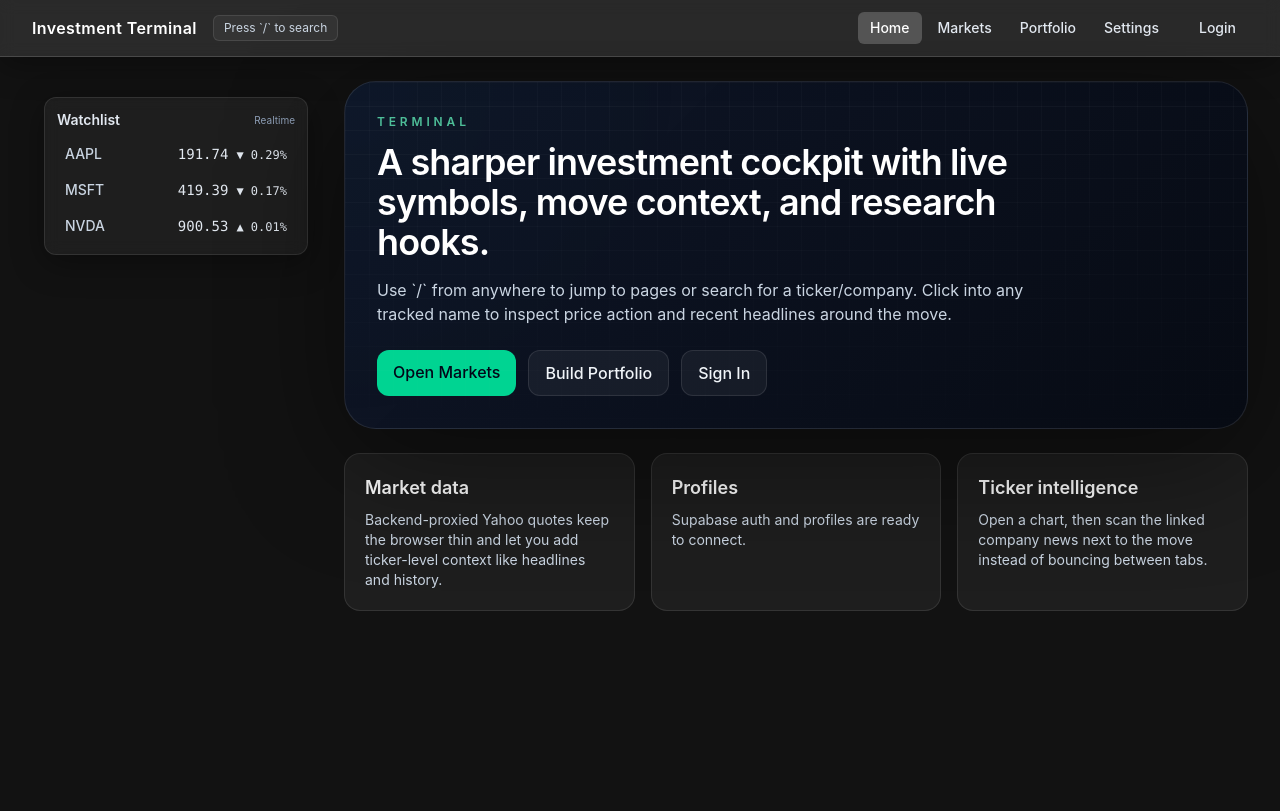
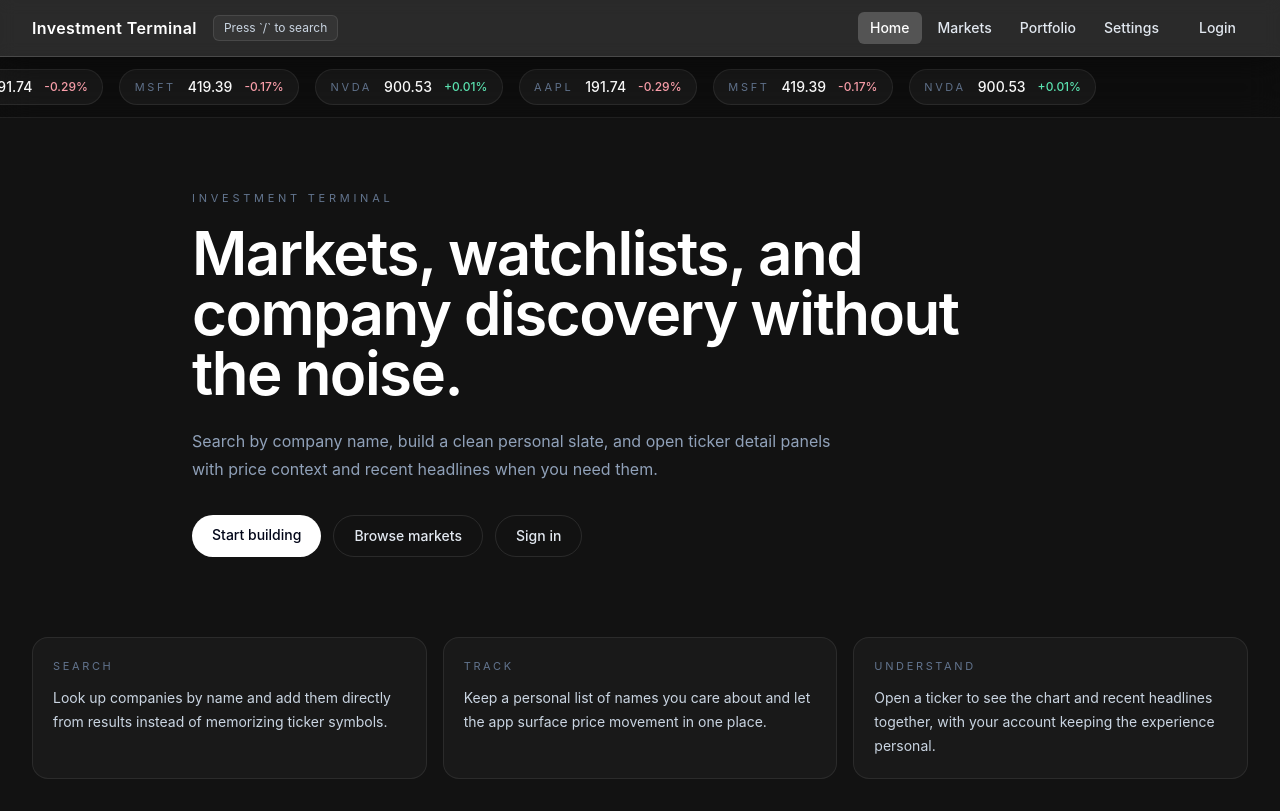
Before and after one commit to davis51502/investmentTerminal, a React (Vite) app: page / in a window 1280 px wide. Built offline with nearby package versions, Linux system fonts and the light colour scheme; no server answers.

Commit message:
Simplify home page and add market tape bar

```diff
--- a/src/index.css
+++ b/src/index.css
@@ -9,9 +9,8 @@
 body {
   min-width: 320px;
   background:
-    radial-gradient(circle at top, rgba(16, 185, 129, 0.15), transparent 24%),
-    radial-gradient(circle at right, rgba(14, 116, 144, 0.12), transparent 28%),
-    linear-gradient(180deg, #111827 0%, #0b1120 45%, #050816 100%);
+    radial-gradient(circle at top, rgba(255, 255, 255, 0.05), transparent 18%),
+    linear-gradient(180deg, #0c1018 0%, #090d15 55%, #070a12 100%);
 }
 
 #root {
@@ -37,3 +36,40 @@ body {
   background-size: 24px 24px;
   mask-image: linear-gradient(180deg, rgba(255,255,255,0.8), rgba(255,255,255,0.15));
 }
+
+.market-tape {
+  position: sticky;
+  top: 56px;
+  z-index: 40;
+  backdrop-filter: blur(16px);
+}
+
+.market-tape__track {
+  display: flex;
+  width: max-content;
+  align-items: center;
+  gap: 1rem;
+  padding: 0.75rem 0;
+  animation: market-tape-scroll 30s linear infinite;
+}
+
+.market-tape__item {
+  display: inline-flex;
+  align-items: center;
+  gap: 0.75rem;
+  white-space: nowrap;
+  border: 1px solid rgba(255, 255, 255, 0.08);
+  background: rgba(255, 255, 255, 0.04);
+  border-radius: 9999px;
+  padding: 0.45rem 0.9rem;
+}
+
+@keyframes market-tape-scroll {
+  from {
+    transform: translateX(0);
+  }
+
+  to {
+    transform: translateX(-50%);
+  }
+}
--- a/src/layouts/DashboardLayout.jsx
+++ b/src/layouts/DashboardLayout.jsx
@@ -6,40 +6,33 @@ import watchlist from '../data/watchlist.js'
 import usePortfolioSymbols from '../lib/usePortfolioSymbols.js'
 import useRealtimePrices from '../lib/useRealtimePrices.js'
 
-function SidebarWatchlist() {
+function MarketTape() {
   const { user } = useAuth()
   const [portfolioSymbols] = usePortfolioSymbols(user?.id || '')
   const symbols = portfolioSymbols.length ? portfolioSymbols : watchlist
   const { data } = useRealtimePrices(symbols)
+  const items = [...symbols, ...symbols]
 
   return (
-    <aside className="hidden lg:block w-72 shrink-0 px-3 py-4">
-      <div className="bg-white/5 backdrop-blur supports-[backdrop-filter]:bg-white/5 border border-white/10 shadow-[0_8px_32px_rgba(0,0,0,0.35)] rounded-xl p-3">
-        <div className="flex items-center justify-between mb-2">
-          <h3 className="text-sm font-semibold text-slate-200">Watchlist</h3>
-          <span className="text-[10px] text-slate-400">Realtime</span>
-        </div>
-        <ul className="space-y-1">
-          {symbols.map((sym) => {
+    <div className="market-tape border-b border-white/8 bg-black/18">
+      <div className="mx-auto max-w-7xl overflow-hidden px-4 sm:px-6 lg:px-8">
+        <div className="market-tape__track">
+          {items.map((sym, index) => {
             const item = data[sym]
             const isUp = (item?.change ?? 0) >= 0
             return (
-              <li key={sym} className="flex items-center justify-between text-sm py-1.5 px-2 rounded-md hover:bg-white/5">
-                <span className="text-slate-300 font-medium">{sym}</span>
-                <span className={`font-mono ${isUp ? 'text-gain' : 'text-loss'}`}>
-                  {item?.price?.toFixed?.(2) ?? '—'}
-                  {item?.percent != null && (
-                    <span className={`ml-2 text-xs ${isUp ? 'text-gain' : 'text-loss'}`}>
-                      {isUp ? '▲' : '▼'} {Math.abs(item.percent).toFixed(2)}%
-                    </span>
-                  )}
+              <div key={`${sym}-${index}`} className="market-tape__item">
+                <span className="text-[11px] uppercase tracking-[0.24em] text-slate-500">{sym}</span>
+                <span className="text-sm font-medium text-white">{item?.price?.toFixed?.(2) ?? '—'}</span>
+                <span className={`text-xs font-medium ${isUp ? 'text-emerald-300' : 'text-rose-300'}`}>
+                  {isUp ? '+' : '-'}{Math.abs(item?.percent ?? 0).toFixed(2)}%
                 </span>
-              </li>
+              </div>
             )
           })}
-        </ul>
+        </div>
       </div>
-    </aside>
+    </div>
   )
 }
 
@@ -70,13 +63,11 @@ function DashboardLayout({ children }) {
   return (
     <div className="min-h-screen bg-[#121212] text-slate-200">
       <Header />
+      <MarketTape />
       {paletteOpen && <CommandPalette open={paletteOpen} onClose={() => setPaletteOpen(false)} />}
-      <div className="mx-auto max-w-7xl px-4 sm:px-6 lg:px-8 py-6">
-        <div className="flex gap-6">
-          <SidebarWatchlist />
-          <div className="min-w-0 flex-1">
-            {children}
-          </div>
+      <div className="mx-auto max-w-7xl px-4 py-8 sm:px-6 lg:px-8">
+        <div className="min-w-0">
+          {children}
         </div>
       </div>
     </div>
--- a/src/pages/Home.jsx
+++ b/src/pages/Home.jsx
@@ -5,42 +5,42 @@ function Home() {
   const { user, profile } = useAuth()
 
   return (
-    <section className="space-y-6">
-      <div className="terminal-panel rounded-[2rem] border border-white/10 p-8 shadow-[0_30px_120px_rgba(0,0,0,0.45)]">
-        <p className="text-xs font-semibold uppercase tracking-[0.32em] text-emerald-300/80">Terminal</p>
-        <h1 className="mt-3 max-w-2xl text-4xl font-semibold tracking-tight text-white">
-          A sharper investment cockpit with live symbols, move context, and research hooks.
+    <section className="space-y-10">
+      <div className="mx-auto max-w-4xl py-10">
+        <p className="text-[11px] uppercase tracking-[0.34em] text-slate-500">Investment Terminal</p>
+        <h1 className="mt-4 max-w-3xl text-5xl font-semibold tracking-tight text-white sm:text-6xl">
+          Markets, watchlists, and company discovery without the noise.
         </h1>
-        <p className="mt-4 max-w-2xl text-slate-300">
-          Use `/` from anywhere to jump to pages or search for a ticker/company. Click into any tracked name to inspect price action and recent headlines around the move.
+        <p className="mt-6 max-w-2xl text-base leading-7 text-slate-400">
+          Search by company name, build a clean personal slate, and open ticker detail panels with price context and recent headlines when you need them.
         </p>
-        <div className="mt-6 flex flex-wrap gap-3">
-          <Link to="/markets" className="rounded-xl bg-emerald-400 px-4 py-2.5 font-medium text-slate-950">
-            Open Markets
+        <div className="mt-8 flex flex-wrap gap-3">
+          <Link to="/portfolio" className="rounded-full bg-white px-5 py-2.5 text-sm font-medium text-slate-950">
+            Start building
           </Link>
-          <Link to="/portfolio" className="rounded-xl border border-white/10 bg-white/5 px-4 py-2.5 font-medium text-slate-100">
-            Build Portfolio
+          <Link to="/markets" className="rounded-full border border-white/10 px-5 py-2.5 text-sm font-medium text-slate-200">
+            Browse markets
           </Link>
-          <Link to={user ? '/settings' : '/auth'} className="rounded-xl border border-white/10 bg-white/5 px-4 py-2.5 font-medium text-slate-100">
-            {user ? 'Edit Profile' : 'Sign In'}
+          <Link to={user ? '/settings' : '/auth'} className="rounded-full border border-white/10 px-5 py-2.5 text-sm font-medium text-slate-200">
+            {user ? 'Profile' : 'Sign in'}
           </Link>
         </div>
       </div>
 
       <div className="grid gap-4 md:grid-cols-3">
-        <article className="rounded-2xl border border-white/10 bg-white/5 p-5">
-          <h2 className="text-lg font-semibold text-white">Market data</h2>
-          <p className="mt-2 text-sm text-slate-300">Backend-proxied Yahoo quotes keep the browser thin and let you add ticker-level context like headlines and history.</p>
+        <article className="rounded-2xl border border-white/8 bg-white/[0.03] p-5">
+          <div className="text-[11px] uppercase tracking-[0.24em] text-slate-500">Search</div>
+          <p className="mt-3 text-sm leading-6 text-slate-300">Look up companies by name and add them directly from results instead of memorizing ticker symbols.</p>
         </article>
-        <article className="rounded-2xl border border-white/10 bg-white/5 p-5">
-          <h2 className="text-lg font-semibold text-white">Profiles</h2>
-          <p className="mt-2 text-sm text-slate-300">
-            {user ? `Logged in as ${profile?.username || user.email}.` : 'Supabase auth and profiles are ready to connect.'}
+        <article className="rounded-2xl border border-white/8 bg-white/[0.03] p-5">
+          <div className="text-[11px] uppercase tracking-[0.24em] text-slate-500">Track</div>
+          <p className="mt-3 text-sm leading-6 text-slate-300">Keep a personal list of names you care about and let the app surface price movement in one place.</p>
+        </article>
+        <article className="rounded-2xl border border-white/8 bg-white/[0.03] p-5">
+          <div className="text-[11px] uppercase tracking-[0.24em] text-slate-500">Understand</div>
+          <p className="mt-3 text-sm leading-6 text-slate-300">
+            Open a ticker to see the chart and recent headlines together, with {user ? `${profile?.username || user.email}` : 'your account'} keeping the experience personal.
           </p>
-        </article>
-        <article className="rounded-2xl border border-white/10 bg-white/5 p-5">
-          <h2 className="text-lg font-semibold text-white">Ticker intelligence</h2>
-          <p className="mt-2 text-sm text-slate-300">Open a chart, then scan the linked company news next to the move instead of bouncing between tabs.</p>
         </article>
       </div>
     </section>
```
